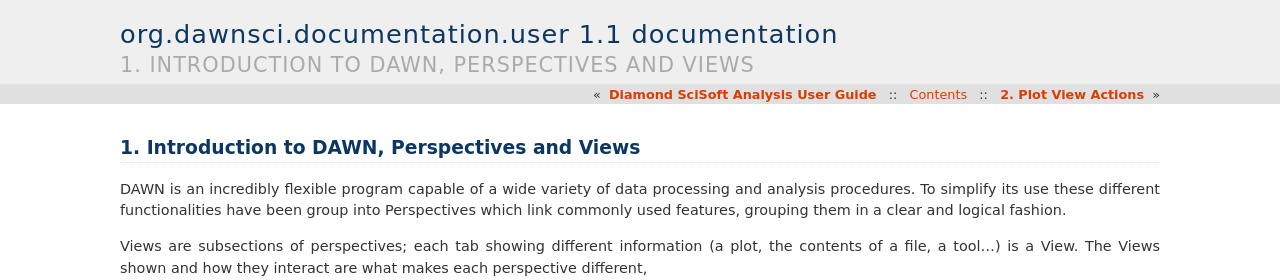
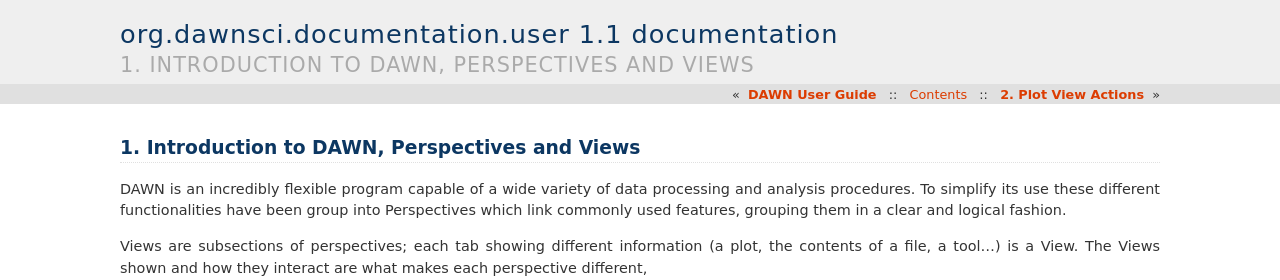
Before and after one commit to DawnScience/dawn-doc, a Sphinx documentation site: the page built from org.dawnsci.documentation.user/source/perspectivesintro.rst, in a window 1280 px wide and 900 px high. Shown: the top 280 px of the window. Built offline with Sphinx 7.4.7, drawn with Linux system fonts in a browser that asks for light colours; pages that are not in the unit, such as notebooks, are missing from menus; some of the changed text lies outside the part shown.

Commit message:
Commented out out of date/empty chapters

```diff
--- a/org.dawnsci.documentation.user/source/contents.rst
+++ b/org.dawnsci.documentation.user/source/contents.rst
@@ -1,6 +1,6 @@
-===================================
-Diamond SciSoft Analysis User Guide
-===================================
+===============
+DAWN User Guide
+===============
 
 Contents:
 
@@ -17,8 +17,8 @@
    workflowperspective
    pollingview
    exploration
-   scisoftug
-   ACKS
+.. scisoftug
+.. ACKS
 
 Indices and tables
 ==================
```
